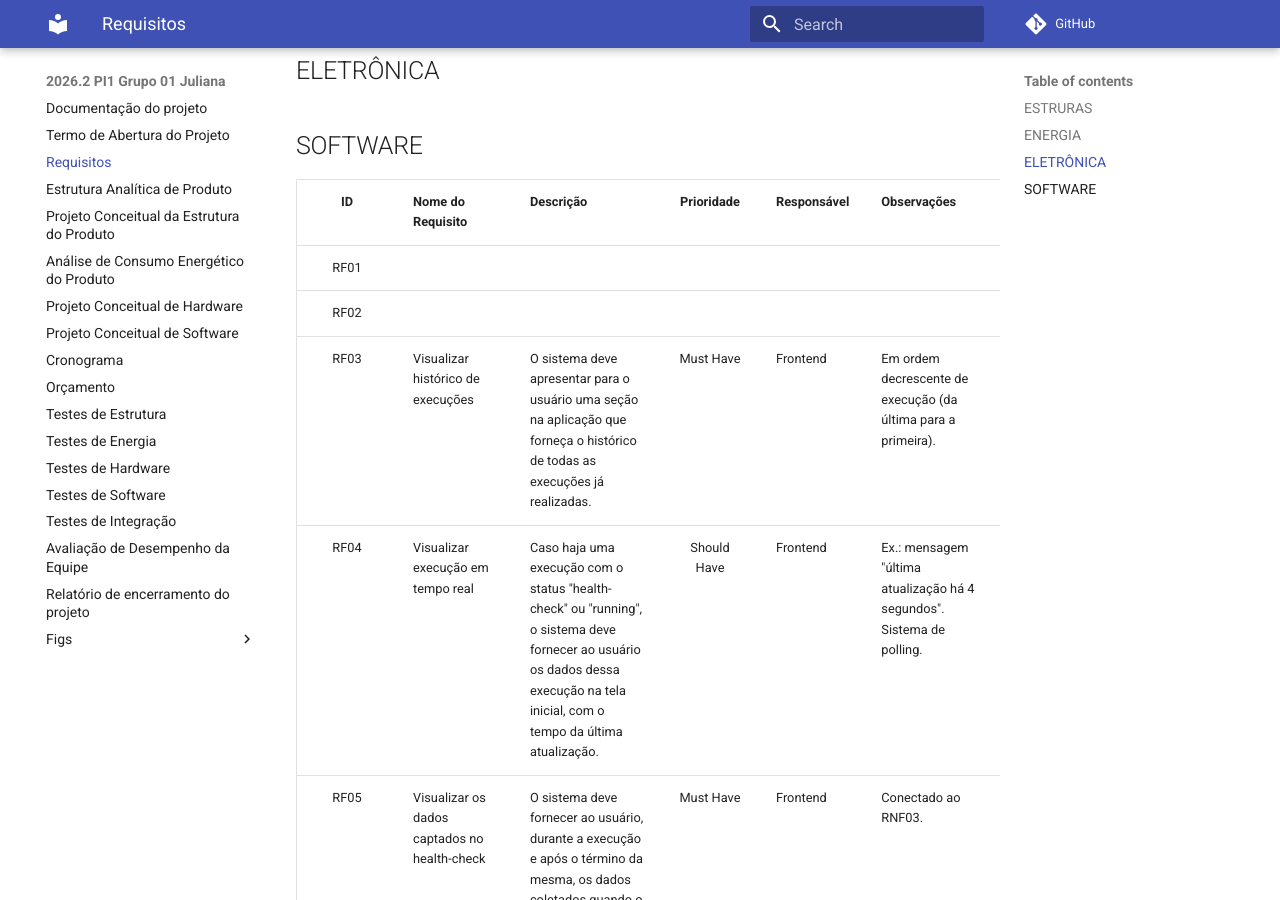
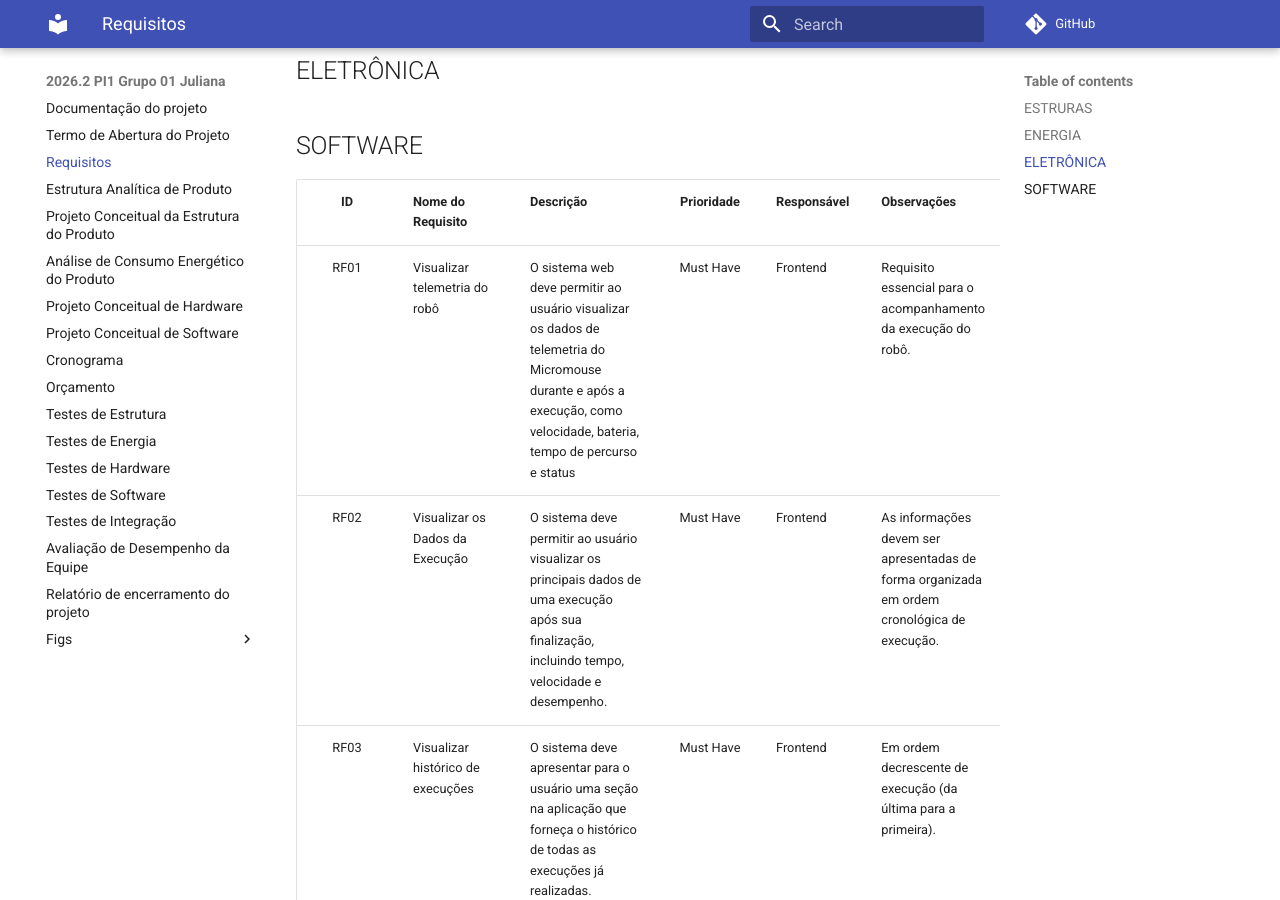
Before and after one commit to fcte-pi1/2026_2_PI1_Grupo01_Juliana, an MkDocs documentation site: the page built from docs/2 - Requisitos.md, in a window 1280 px wide and 900 px high, scrolled down 4787 px. Built offline with MkDocs 1.6.1 and Material for MkDocs 9.7.7, drawn with Linux system fonts in a browser that asks for light colours; comment, search, counter and statistics services are not loaded.

Commit message:
docs: adicionar RF01 e RF02 (telemetria e dados de execucao)

```diff
--- a/docs/2 - Requisitos.md
+++ b/docs/2 - Requisitos.md
@@ -33,8 +33,8 @@
 
 | ID | Nome do Requisito | Descrição | Prioridade | Responsável | Observações |
 | :---: | :---- | :---- | :---: | :---- | :---- |
-| RF01 |  |  |  |  |  |
-| RF02 |  |  |  |  |  |
+| RF01 | Visualizar telemetria do robô | O sistema web deve permitir ao usuário visualizar os dados de telemetria do Micromouse durante e após a execução, como velocidade, bateria, tempo de percurso e status| Must Have |Frontend  | Requisito essencial para o acompanhamento da execução do robô. |
+| RF02 | Visualizar os Dados da Execução | O sistema deve permitir ao usuário visualizar os principais dados de uma execução após sua finalização, incluindo tempo, velocidade e desempenho.  |  Must Have | Frontend | As informações devem ser apresentadas de forma organizada em ordem cronológica de execução. |
 | RF03 | Visualizar histórico de execuções | O sistema deve apresentar para o usuário uma seção na aplicação que forneça o histórico de todas as execuções já realizadas. | Must Have | Frontend | Em ordem decrescente de execução (da última para a primeira). |
 | RF04 | Visualizar execução em tempo real | Caso haja uma execução com o status "health-check" ou "running", o sistema deve fornecer ao usuário os dados dessa execução na tela inicial, com o tempo da última atualização. | Should Have | Frontend | Ex.: mensagem "última atualização há 4 segundos". Sistema de polling. |
 | RF05 | Visualizar os dados captados no health-check | O sistema deve fornecer ao usuário, durante a execução e após o término da mesma, os dados coletados quando o status for "health-check" em uma área específica, separada do resto dos dados coletados na página da execução específica. | Must Have | Frontend | Conectado ao RNF03. |
```
